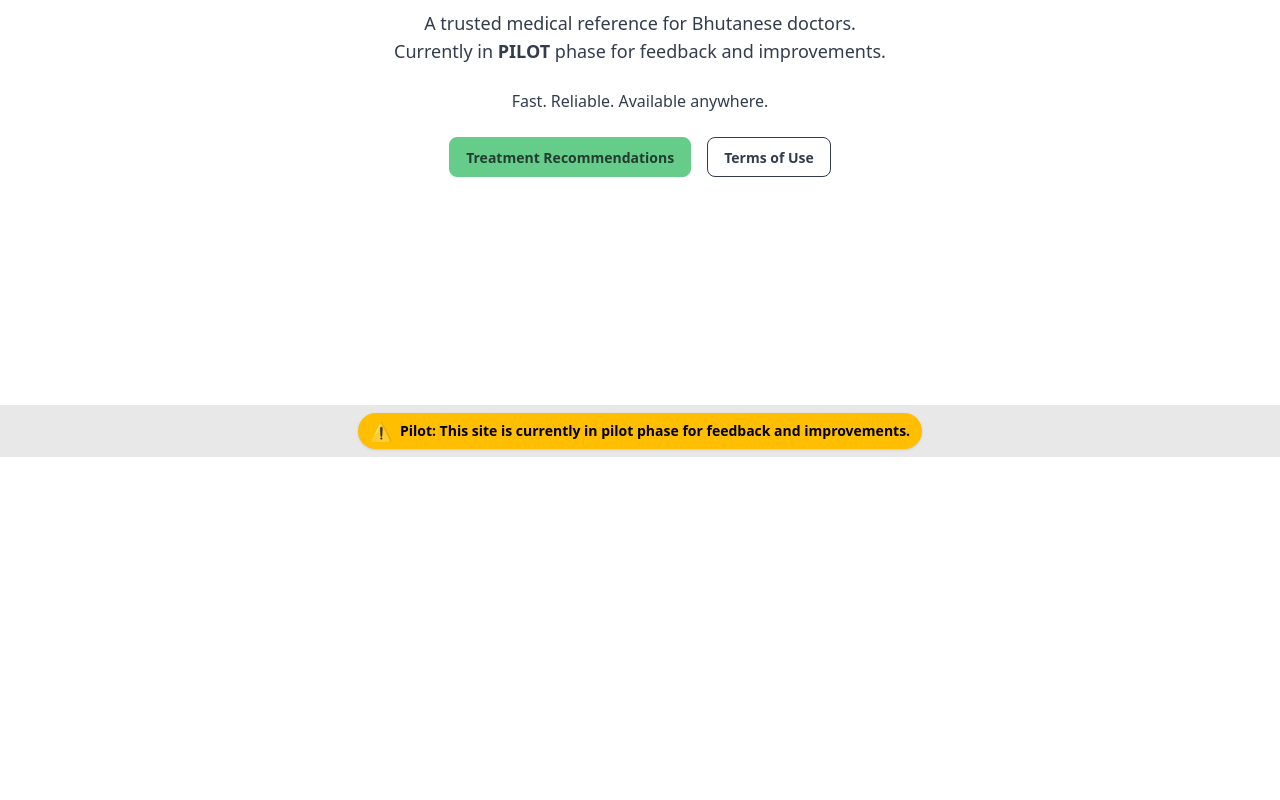
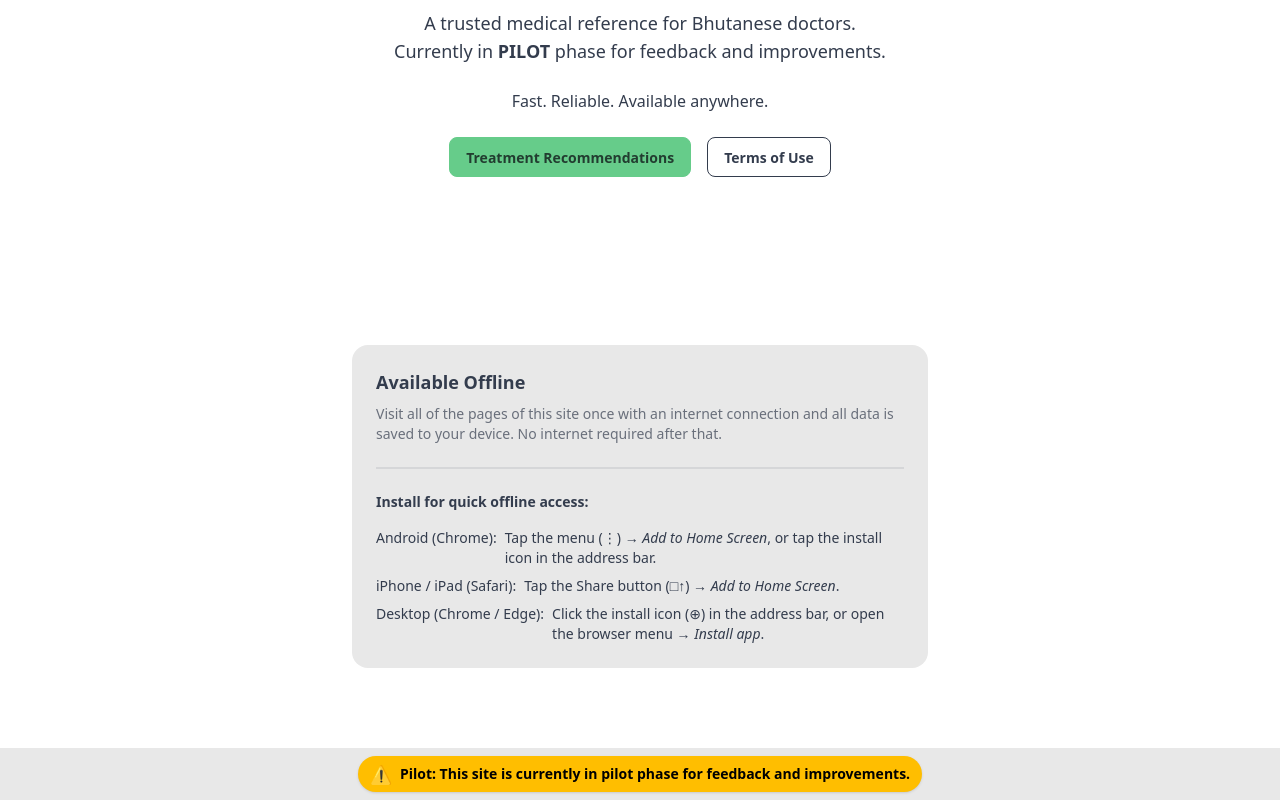
Before and after one commit to pselvana/menlam, a SvelteKit app: page / in a window 1280 px wide. Shown: the part 343-1143 px from the top of the page. Before the commit the page ends 800 px from the top, so only its background shows below. Built offline with nearby package versions, Linux system fonts and the light colour scheme; no server answers.

Commit message:
Add offline mode for 14 days cache

```diff
--- a/package.json
+++ b/package.json
@@ -32,7 +32,8 @@
 		"prettier-plugin-tailwindcss": "^0.7.1",
 		"svelte": "^5.41.0",
 		"tailwindcss": "^4.1.17",
-		"vite": "^7.1.10"
+		"vite": "^7.1.10",
+		"vite-plugin-pwa": "^1.2.0"
 	},
 	"dependencies": {
 		"papaparse": "^5.5.3",
--- a/src/routes/+layout.js
+++ b/src/routes/+layout.js
@@ -1,6 +1,8 @@
 import posthog from 'posthog-js';
 import { browser } from '$app/environment';
 import { PUBLIC_POSTHOG_KEY, PUBLIC_POSTHOG_HOST } from '$env/static/public';
+
+export const prerender = true;
 
 export const load = async () => {
   if (browser) {
--- a/src/routes/+layout.svelte
+++ b/src/routes/+layout.svelte
@@ -2,12 +2,19 @@
 	import '../app.css';
 	import { browser } from '$app/environment';
 	import { beforeNavigate, afterNavigate } from '$app/navigation';
+	import { onMount } from 'svelte';
 	import posthog from 'posthog-js';
 
 	if (browser) {
 		beforeNavigate(() => posthog.capture('$pageleave'));
 		afterNavigate(() => posthog.capture('$pageview'));
 	}
+
+	onMount(() => {
+		if ('serviceWorker' in navigator) {
+			navigator.serviceWorker.register('/sw.js', { scope: '/' });
+		}
+	});
 
   // Close drawer when clicking menu items
   const closeDrawer = () => {
--- a/src/routes/+page.svelte
+++ b/src/routes/+page.svelte
@@ -20,3 +20,31 @@
 		</div>
 	</div>
 </div>
+
+<div class="flex justify-center px-4 pb-16">
+	<div class="card bg-base-200 w-full max-w-xl">
+		<div class="card-body">
+			<h2 class="card-title">Available Offline</h2>
+			<p class="text-sm text-base-content/70">
+				Visit all of the pages of this site once with an internet connection and all data is saved to your device. No
+				internet required after that.
+			</p>
+			<div class="divider my-2"></div>
+			<p class="text-sm font-semibold mb-2">Install for quick offline access:</p>
+			<ul class="space-y-2 text-sm">
+				<li class="flex gap-2">
+					<span class="font-medium shrink-0">Android (Chrome):</span>
+					<span>Tap the menu (⋮) → <em>Add to Home Screen</em>, or tap the install icon in the address bar.</span>
+				</li>
+				<li class="flex gap-2">
+					<span class="font-medium shrink-0">iPhone / iPad (Safari):</span>
+					<span>Tap the Share button (□↑) → <em>Add to Home Screen</em>.</span>
+				</li>
+				<li class="flex gap-2">
+					<span class="font-medium shrink-0">Desktop (Chrome / Edge):</span>
+					<span>Click the install icon (⊕) in the address bar, or open the browser menu → <em>Install app</em>.</span>
+				</li>
+			</ul>
+		</div>
+	</div>
+</div>
--- a/static/sw.js
+++ /dev/null
@@ -1 +0,0 @@
-const CACHE='menlam-v2';self.addEventListener('install',e=>{e.waitUntil(caches.open(CACHE).then(c=>c.addAll(['/', '/manifest.json','/antibiotics.csv'])));});self.addEventListener('fetch',e=>{e.respondWith(caches.match(e.request).then(r=>r||fetch(e.request)));});
--- a/vite.config.js
+++ b/vite.config.js
@@ -1,7 +1,52 @@
 import tailwindcss from '@tailwindcss/vite';
 import { sveltekit } from '@sveltejs/kit/vite';
+import { VitePWA } from 'vite-plugin-pwa';
 import { defineConfig } from 'vite';
 
 export default defineConfig({
-	plugins: [tailwindcss(), sveltekit()]
+	plugins: [
+		tailwindcss(),
+		sveltekit(),
+		VitePWA({
+			registerType: 'autoUpdate',
+			injectRegister: null,
+			workbox: {
+				navigateFallback: null,
+				globPatterns: ['**/*.{js,css,ico,png,svg,csv}'],
+				runtimeCaching: [
+					{
+						urlPattern: ({ request }) => request.mode === 'navigate',
+						handler: 'NetworkFirst',
+						options: {
+							cacheName: 'pages-cache',
+							networkTimeoutSeconds: 3,
+							expiration: {
+								maxEntries: 20,
+								maxAgeSeconds: 60 * 60 * 24 * 14
+							}
+						}
+					}
+				]
+			},
+			manifest: {
+				name: 'Bhutan Infectious Disease Guidelines',
+				short_name: 'Menlam',
+				description: 'Medical reference for Bhutanese doctors — available offline.',
+				theme_color: '#059669',
+				background_color: '#ffffff',
+				display: 'standalone',
+				start_url: '/',
+				icons: [
+					{ src: '/android-chrome-192x192.png', sizes: '192x192', type: 'image/png' },
+					{
+						src: '/android-chrome-512x512.png',
+						sizes: '512x512',
+						type: 'image/png',
+						purpose: 'any maskable'
+					},
+					{ src: '/apple-touch-icon.png', sizes: '180x180', type: 'image/png' }
+				]
+			}
+		})
+	]
 });
```
Also changed, not shown: static/manifest.json (deleted), static/site.webmanifest (deleted), 1 other file (tests, documents, lock files or other folders).
